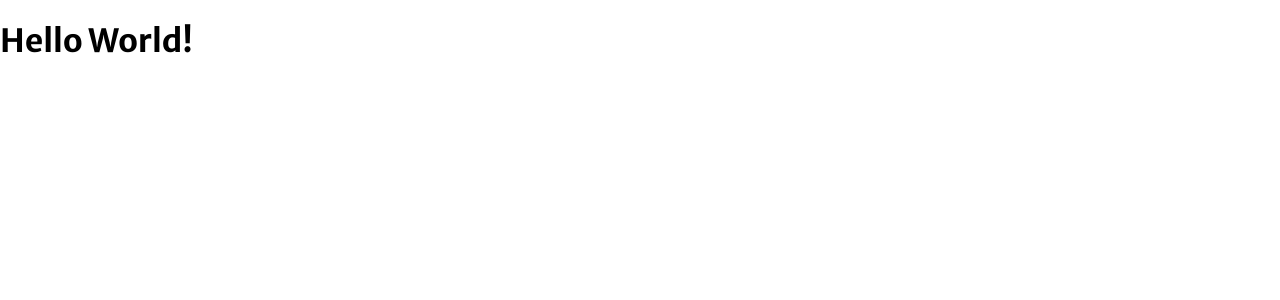
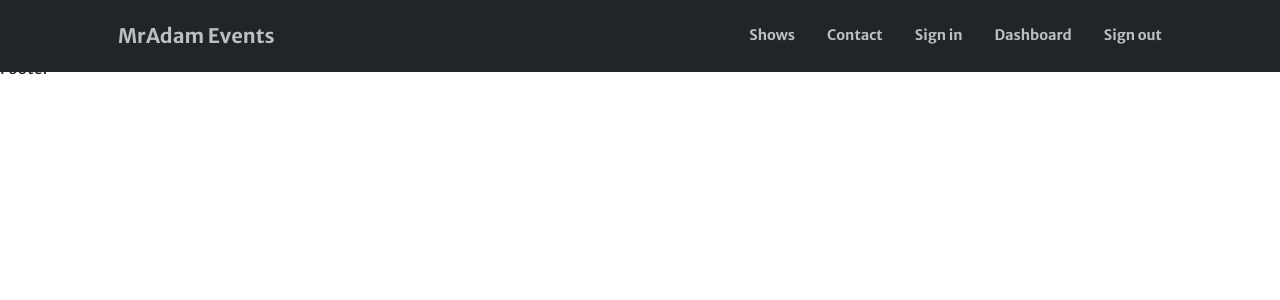
Before and after one commit to MrAdamUs/full-stack-project-with-nextjs, a Next.js app: page / in a window 1280 px wide. Shown: the top 300 px of the page. Built offline with nearby package versions, Linux system fonts and the light colour scheme.

Commit message:
create nav and header component

```diff
--- /dev/null
+++ b/components/navigation/footer.js
@@ -0,0 +1,5 @@
+const Footer = () => {
+  return <div>Footer</div>
+}
+
+export default Footer
--- /dev/null
+++ b/components/navigation/header.js
@@ -0,0 +1,70 @@
+import { useState, useEffect } from "react"
+import Link from "next/link"
+import { useRouter } from "next/router"
+
+const Header = () => {
+  const router = useRouter()
+  const [small, setSmall] = useState(false)
+  useEffect(() => {
+    if (typeof window !== "undefined") {
+      window.addEventListener("scroll", () =>
+        setSmall(window.pageYOffset > 200)
+      )
+    }
+  }, [])
+
+  return (
+    <nav
+      className={`navbar navbar-expand-lg navbar-light fixed-top py-3 ${
+        small ? "navbar-shrink" : ""
+      }`}
+      id='mainNav'
+    >
+      <div className='container px-4 px-lg-5'>
+        <Link href='/'>
+          <a className='navbar-brand'>MrAdam Events</a>
+        </Link>
+        <button className='navbar-toggler navbar-toggler-right' type='button'>
+          <span className='navbar-toggler-icon'></span>
+        </button>
+
+        <div className='collapse navbar-collapse'>
+          <ul className='navbar-nav ms-auto my-2 my-lg-0'>
+            <li className='nav-item'>
+              <Link href={"/shows"}>
+                <a className='nav-link'>Shows</a>
+              </Link>
+            </li>
+            <li className='nav-item'>
+              <Link href={"/contact"}>
+                <a className='nav-link'>Contact</a>
+              </Link>
+            </li>
+
+            <li className='nav-item'>
+              <Link href={"/users/sign_in"}>
+                <a className='nav-link'>Sign in</a>
+              </Link>
+            </li>
+
+            <>
+              <li className='nav-item'>
+                <Link href={"/users/dashboard"}>
+                  <a className='nav-link'>Dashboard</a>
+                </Link>
+              </li>
+
+              <li className='nav-item'>
+                <a className='nav-link' onClick={() => console.log("Sign out")}>
+                  Sign out
+                </a>
+              </li>
+            </>
+          </ul>
+        </div>
+      </div>
+    </nav>
+  )
+}
+
+export default Header
--- /dev/null
+++ b/components/ui/layout.main.js
@@ -0,0 +1,25 @@
+import Head from "next/head"
+import Header from "components/navigation/header"
+import Footer from "components/navigation/footer"
+
+const MainLayout = (props) => {
+  return (
+    <>
+      <Head>
+        <title>The smelly cats</title>
+        <meta name='viewport' content='initial-scale=1.0, width=device-width' />
+        <meta
+          name='description'
+          content='The homepage of the smelly cats, the greatest band in the whole world'
+        />
+        <meta name='keywords' content='Music, shows, smelly cats' />
+        <meta name='author' content='The smelly cats' />
+      </Head>
+      <Header />
+      {props.children}
+      <Footer />
+    </>
+  )
+}
+
+export default MainLayout
--- a/pages/_app.js
+++ b/pages/_app.js
@@ -1,7 +1,16 @@
-import '../styles/globals.css'
+import "bootstrap/dist/css/bootstrap.min.css"
+import "../styles/globals.css"
+
+import MainLayout from "components/ui/layout.main.js"
 
 function MyApp({ Component, pageProps }) {
-  return <Component {...pageProps} />
+  return (
+    <>
+      <MainLayout>
+        <Component {...pageProps} />
+      </MainLayout>
+    </>
+  )
 }
 
 export default MyApp
```
Also changed, not shown: 1 other file (tests, documents, lock files or other folders).
